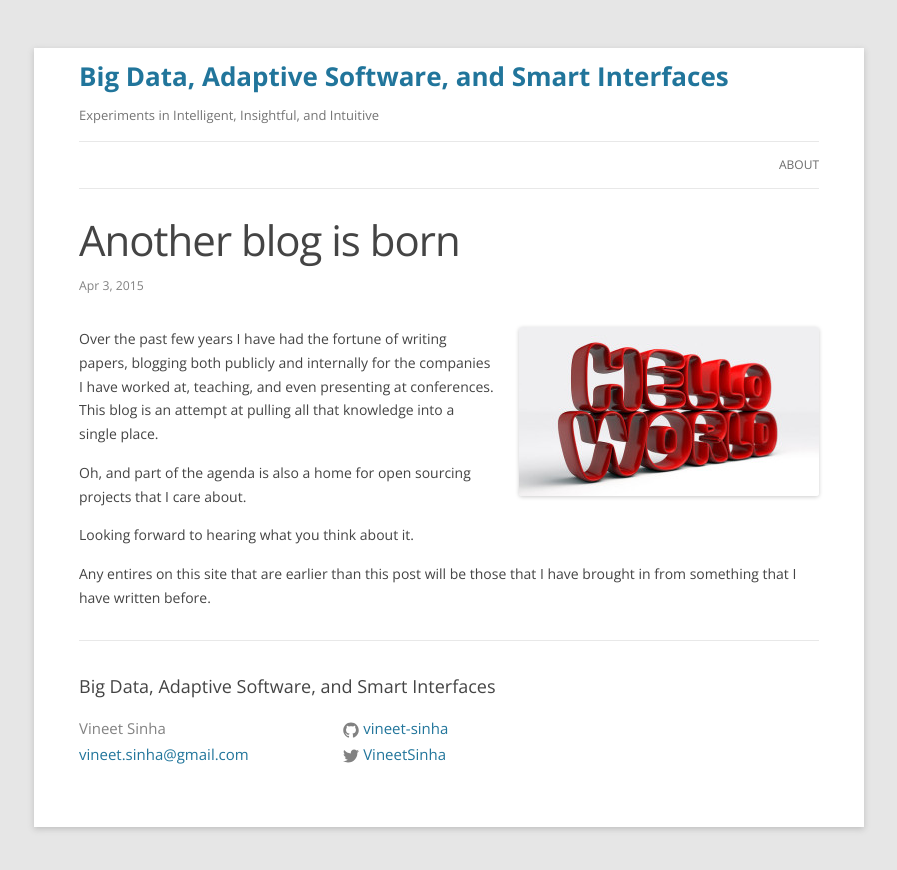
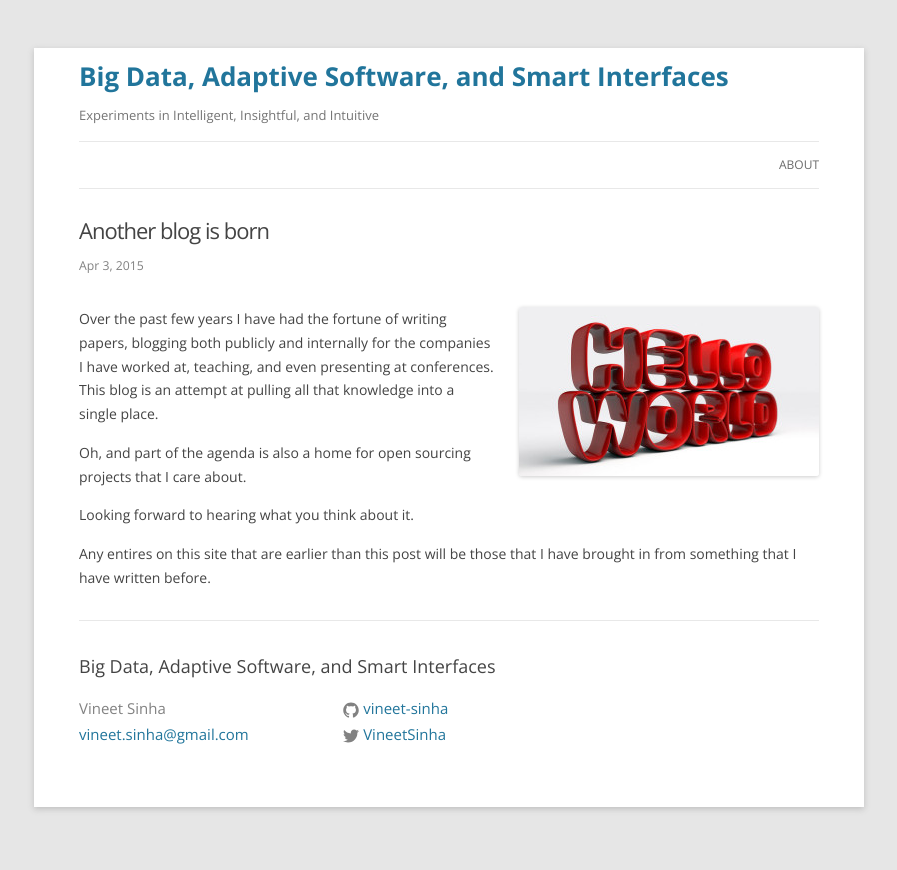
Before and after one commit to i3labs/i3labs.github.io, a Jekyll site: the page built from _posts/2015-04-03-another-blog-is-born.md, in a window 1280 px wide. Shown: the top 870 px of the page, without its empty margins (191-1088 px from the left). Built offline with Jekyll 4.4.1, drawn with Linux system fonts in a browser that asks for light colours.

Commit message:
post pages now have h1 be reasonable size

```diff
--- a/_sass/theme/_layout.scss
+++ b/_sass/theme/_layout.scss
@@ -219,7 +219,7 @@
 }
 
 .post-title {
-  font-size: 42px;
+  font-size: 22px;
   letter-spacing: -1px;
   line-height: 1;
 
```
